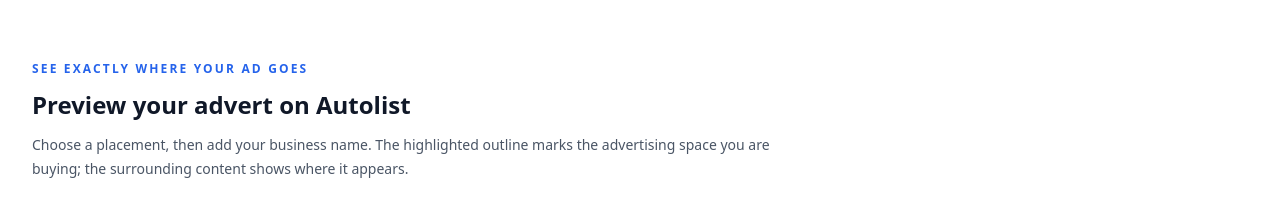
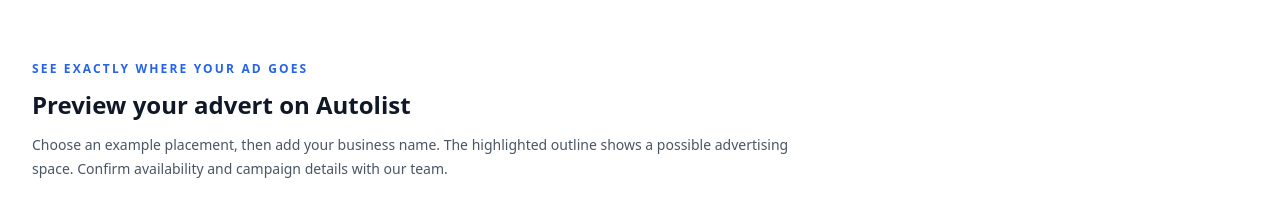
Before and after one commit to kamicauze/autolist, a Next.js app: page /advertise-with-us in a window 1280 px wide. Shown: the part 960-1169 px from the top of the page. Built offline with nearby package versions, Linux system fonts and the light colour scheme; no server answers; a web font is replaced by a local one.

Commit message:
Clarify advertising previews are examples for enquiry

```diff
--- a/components/shared/advertising-placement-preview.tsx
+++ b/components/shared/advertising-placement-preview.tsx
@@ -76,7 +76,7 @@ export function AdvertisingPlacementPreview({ placements }: { placements: readon
       <div className="mx-auto max-w-7xl px-4 py-12 sm:px-6 sm:py-16 lg:px-8">
         <p className="text-xs font-semibold uppercase tracking-[0.18em] text-primary">See exactly where your ad goes</p>
         <h2 className="mt-3 text-2xl font-semibold text-gray-900">Preview your advert on Autolist</h2>
-        <p className="mt-3 max-w-3xl text-sm leading-6 text-gray-600">Choose a placement, then add your business name. The highlighted outline marks the advertising space you are buying; the surrounding content shows where it appears.</p>
+        <p className="mt-3 max-w-3xl text-sm leading-6 text-gray-600">Choose an example placement, then add your business name. The highlighted outline shows a possible advertising space. Confirm availability and campaign details with our team.</p>
         <div className="mt-7 grid items-start gap-7 lg:grid-cols-[0.55fr_1fr]">
           <div className="rounded-xl border border-gray-200 bg-gray-50 p-5">
             <label htmlFor={`${fieldId}-placement`} className="block text-sm font-semibold text-gray-900">1. Choose an advertising placement</label>
```
